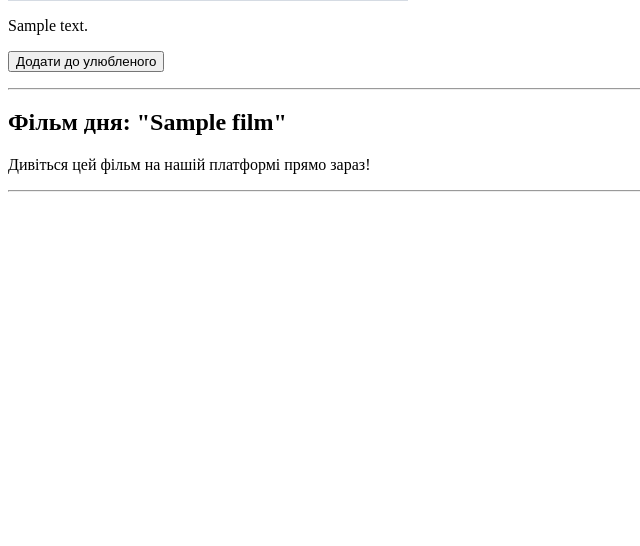
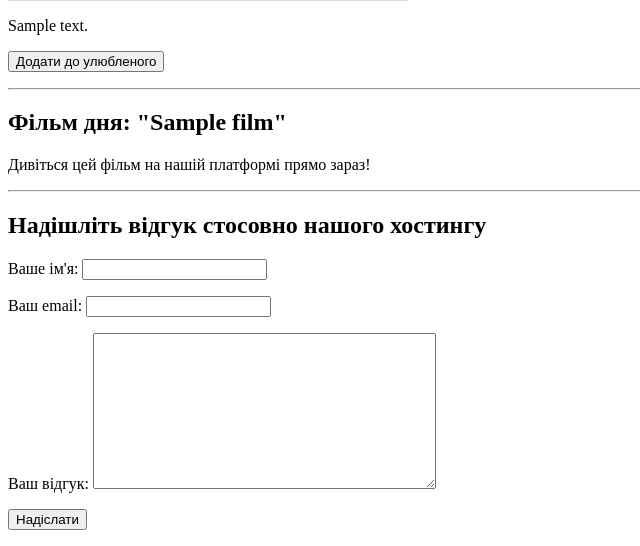
Before and after one commit to dmytrolarin/Streaming_service_12_00, a Django app: page /films/all_films/ in a window 1280 px wide. Shown: the part 587-1133 px from the top of the page, without its empty margins (0-640 px from the left). Before the commit the page ends 779 px from the top, so only its background shows below. Run offline with Django 5.2, Linux system fonts and the light colour scheme; tables that the repository leaves empty hold one stand-in row (values such as "Sample post"); grey boxes marked "Sample" are stand-in pictures.

Commit message:
Ajax and form

```diff
--- /dev/null
+++ b/streaming_service/film_app/forms.py
@@ -0,0 +1,7 @@
+from django import forms
+
+
+class ReviewForm(forms.Form):
+    name = forms.CharField(max_length = 80, label = "Ваше ім'я:")
+    email = forms.EmailField(label = "Ваш email:")
+    message = forms.CharField(widget=forms.Textarea, label = "Ваш відгук:")
--- /dev/null
+++ b/streaming_service/film_app/static/film_app/js/form_ajax.js
@@ -0,0 +1,15 @@
+$(document).ready(function(){
+    // Подія відправки форми
+    $('#reviewForm').submit(function(event){
+        // Запобігаємо стандартній поведінці форми, щоб форма не відправлялась (і сторінка не перезавантажувалась)
+        event.preventDefault();
+        // Формуємо AJAX запит для відправки форми
+        $.ajax({
+            type: 'post',// Тип запиту на сервер
+            data: $(this).serialize(),// Пердаємо дані полів форми у форматі пар ключ=значення
+            success: function(response){
+                console.log('Форма успішно надіслана');
+            }
+        })
+    });
+});
--- a/streaming_service/film_app/templates/film_app/film.html
+++ b/streaming_service/film_app/templates/film_app/film.html
@@ -5,6 +5,7 @@
 {% block scripts %}
 <script defer src = "{% static 'film_app/js/jquery-3.7.1.min.js' %}"></script>
 <script defer src = "{% static 'film_app/js/ajax.js' %}"></script>
+<script defer src = "{% static 'film_app/js/form_ajax.js' %}"></script>
 {% endblock %}
 
 {% block content %}
@@ -12,4 +13,10 @@
     {% best_film %}
     {% list_films "add" %}
     {% best_film %}
+    <form method = "POST" id = "reviewForm">
+        <h2>Надішліть відгук стосовно нашого хостингу</h2>
+        {% csrf_token %}
+        {{ form.as_p }}
+        <button>Надіслати</button>
+    </form>
 {% endblock %}
--- a/streaming_service/film_app/views.py
+++ b/streaming_service/film_app/views.py
@@ -1,12 +1,19 @@
 from django.shortcuts import render, redirect
 from .models import Film
 from django.http import HttpRequest, HttpResponse
+from .forms import ReviewForm
 
 
 def render_all_films(request: HttpRequest):
     films = Film.objects.all()
-
-    return render(request,"film_app/film.html", context={"films": films})
+    if request.method == 'POST':
+        form = ReviewForm(request.POST)
+        if form.is_valid():
+            print(form.cleaned_data)
+            return redirect('all_films')
+    else:
+        form = ReviewForm()
+    return render(request,"film_app/film.html", context={"films": films, 'form': form})
 
 # Функція 'add_to_favorite' відповідає за додавання будь якого фільма в Улюблені в Улюблені
 def add_to_favorite(request: HttpRequest, film_id: int):
```
